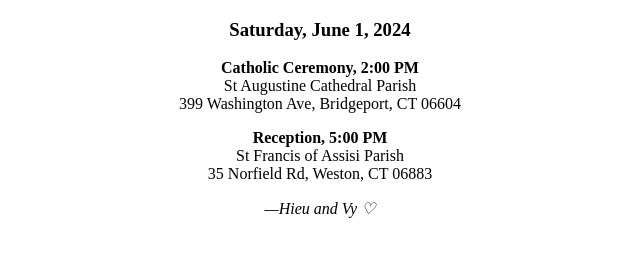
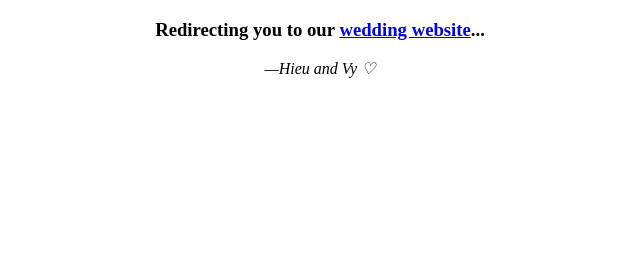
Before and after one commit to cheehieu/hieuvy, a plain HTML site: page index.html in a window 1280 px wide. Shown: the whole page, without its empty margins (320-960 px from the left). Drawn offline with Linux system fonts and the light colour scheme.

Commit message:
Redirect to Zola website

```diff
--- a/index.html
+++ b/index.html
@@ -20,7 +20,7 @@
     <meta name="color-scheme" content="light dark" />
     <meta
       http-equiv="refresh"
-      content="30; url='https://youtu.be/XpqqjU7u5Yc'"
+      content="1; url='https://www.zola.com/wedding/hieuvy'"
     />
     <style>
       h3 {
@@ -46,18 +46,10 @@
     </script>
   </head>
   <body>
-    <!-- <h3>Redirecting you to our wedding website...</h3> -->
-    <h3>Saturday, June 1, 2024</h3>
-    <p>
-      <b>Catholic Ceremony, 2:00 PM</b> <br />
-      St Augustine Cathedral Parish <br />
-      399 Washington Ave, Bridgeport, CT 06604
-    </p>
-    <p>
-      <b>Reception, 5:00 PM</b> <br />
-      St Francis of Assisi Parish <br />
-      35 Norfield Rd, Weston, CT 06883
-    </p>
+    <h3>
+      Redirecting you to our
+      <a href="https://www.zola.com/wedding/hieuvy">wedding website</a>...
+    </h3>
     <p>
       <em>&mdash;Hieu and Vy &#x2661;</em>
     </p>
```
